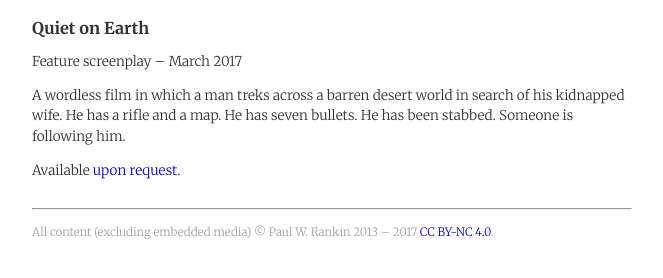
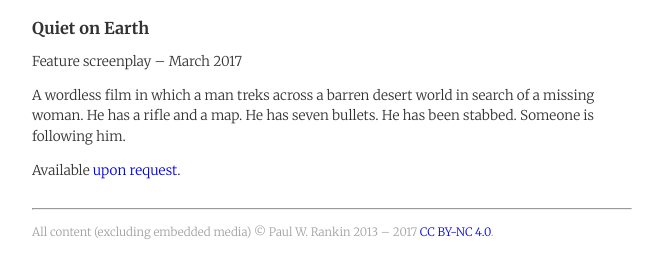
Before and after one commit to rnkn/portfolio, a Jekyll site: the page built from _posts/2017-03-03-quiet.md, in a window 1280 px wide. Shown: the part 428-706 px from the top of the page, without its empty margins (308-971 px from the left). Built offline with Jekyll 4.4.1, drawn with Linux system fonts in a browser that asks for light colours.

Commit message:
Do not reveal kidnapped wife

```diff
--- a/_posts/2017-03-03-quiet.md
+++ b/_posts/2017-03-03-quiet.md
@@ -7,11 +7,11 @@ description: >-
 image: quiet-on-earth.jpg
 news: >-
   New feature screenplay [_Quiet on Earth_](/quiet/) -- wordless sci-fi/art film
-  about a man searching a postapocalyptic world for his kidnapped wife.
+  about a man searching a postapocalyptic world for a missing woman.
 ---
 
 A wordless film in which a man treks across a barren desert world in search of
-his kidnapped wife. He has a rifle and a map. He has seven bullets. He has been
+a missing woman. He has a rifle and a map. He has seven bullets. He has been
 stabbed. Someone is following him.
 
 Available [upon request](/contact/).
```
